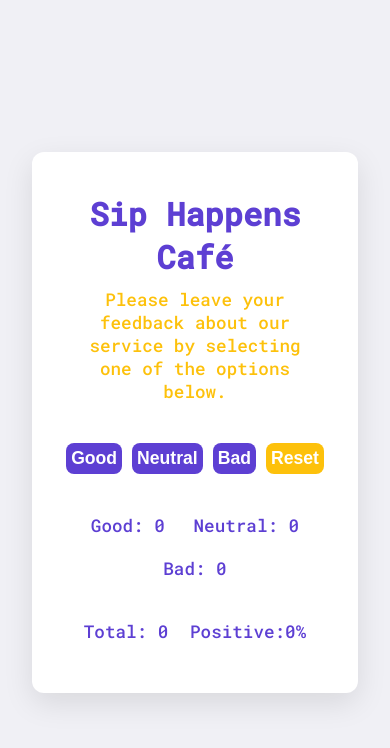
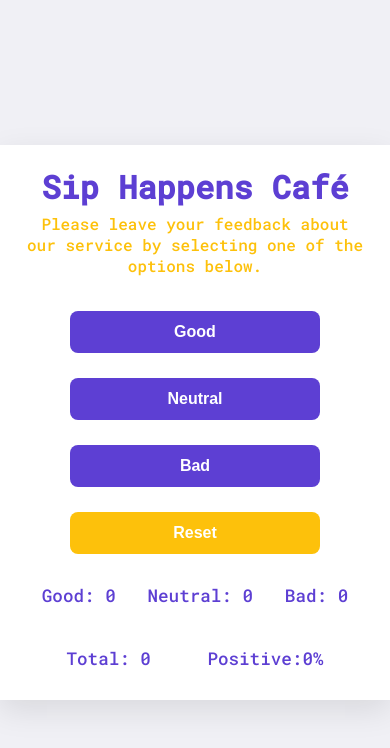
Before and after one commit to UsiTheStorm/goit-react-hw-02, a React (Vite) app: page / in a window 390 px wide. Shown: the top 748 px of the page. Built offline with nearby package versions, Linux system fonts and the light colour scheme.

Commit message:
Add mobile styles

```diff
--- a/src/App.css
+++ b/src/App.css
@@ -52,6 +52,7 @@ body {
   display: flex;
   justify-content: center;
   align-items: center;
+  flex-wrap: wrap;
   /* flex-direction: column; */
   gap: 10px;
 }
@@ -59,7 +60,7 @@ body {
 .btn {
   background-color: #5d3fd3;
   color: #ffffff;
-  padding: 5px;
+  padding: 5px 10px;
   border: none;
   border-radius: 8px;
   font-size: 1.1rem;
@@ -71,7 +72,7 @@ body {
   /* align-self: center; */
   width: 30%;
   max-width: 100px;
-  /* margin-top: 10px; */
+  margin-top: 10px;
 }
 
 .btn:hover {
@@ -122,3 +123,33 @@ body {
   font-size: 1.1rem;
   font-weight: 500;
 }
+
+@media (max-width: 768px) {
+  #root {
+    padding: 0;
+  }
+
+  .App {
+    padding: 20px;
+    gap: 20px;
+    max-width: 100%;
+    border-radius: 0;
+  }
+
+  .description {
+    font-size: 1rem;
+    margin: 5px;
+  }
+
+  .btn-group {
+    flex-direction: column;
+    gap: 15px;
+  }
+
+  .btn {
+    width: 80%;
+    max-width: 250px;
+    font-size: 1rem;
+    padding: 12px 20px;
+  }
+}
```
